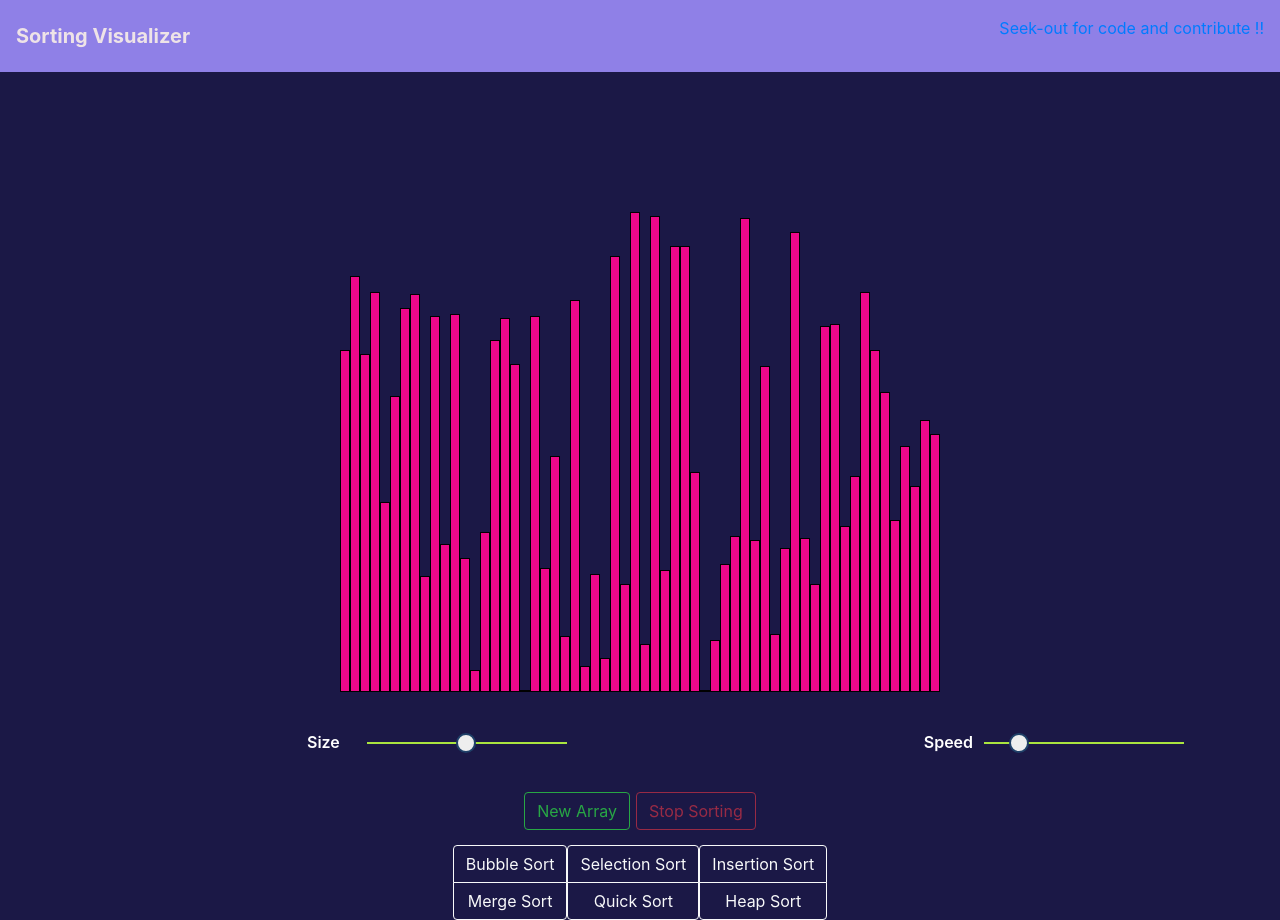
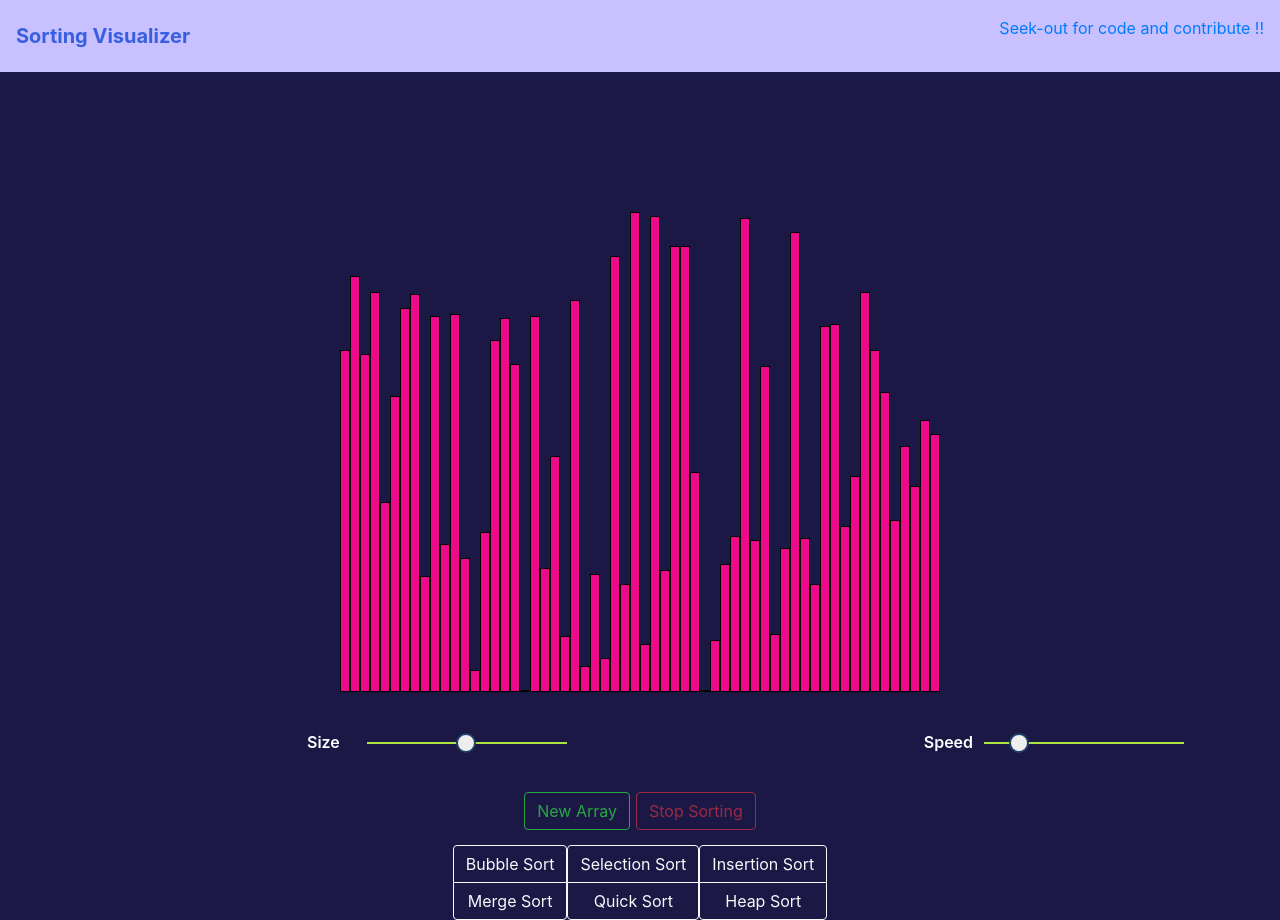
Before and after one commit to Achyut132002/SORT-i-FY, a plain HTML site: page Sorting-Visualizer-main/index.html in a window 1280 px wide. Drawn offline with nearby package versions, Linux system fonts and the light colour scheme.

Commit message:
Update style.css

```diff
--- a/Sorting-Visualizer-main/style.css
+++ b/Sorting-Visualizer-main/style.css
@@ -2,11 +2,11 @@
 
 
 .dark-background {
-    background-color: #8f80e7;
+    background-color: #c9c0ff;
 }
 
 .text-color {
-    color: #eee3e7;
+    color: #385fe0;
 }
 
 body {
```
